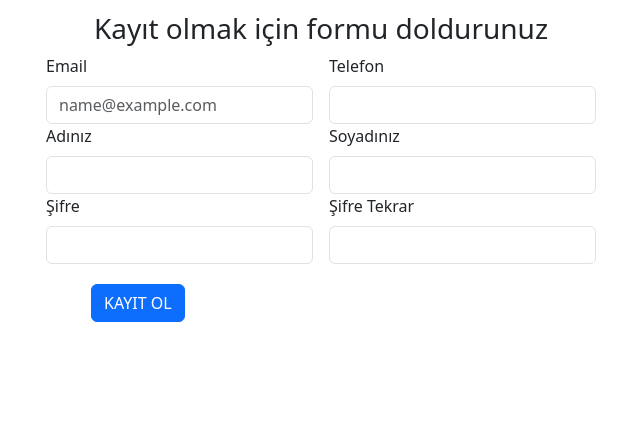
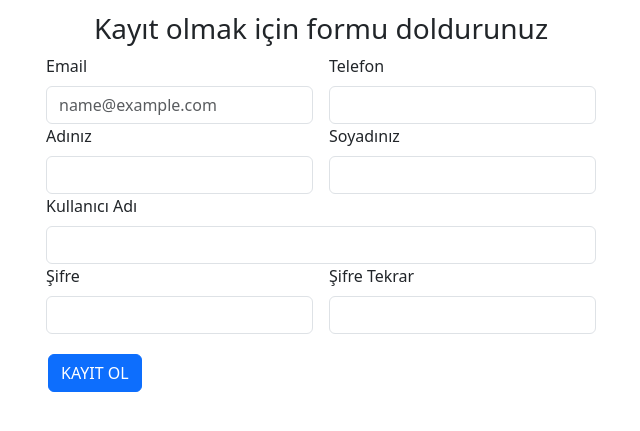
Before and after one commit to Voyager-Express/Voyager-Express, a Django app: page /kayitol in a window 1280 px wide. Shown: the part 166-597 px from the top of the page, without its empty margins (319-959 px from the left). Run offline with Django 4.2, Linux system fonts and the light colour scheme; some libraries are stand-ins or nearby versions.

Commit message:
register functions added

```diff
--- a/cargo_tracking/templates/kayitol.html
+++ b/cargo_tracking/templates/kayitol.html
@@ -40,6 +40,12 @@
                 </div>
               </div>
               <div class="row g-3 justify-content-center">
+                <div class="col-md-6">
+                  <label for="inputPassword4" class="form-label">Kullanıcı Adı</label>
+                  <input type="password" name="usernameR" class="form-control" aria-label="First name">
+                </div>
+              </div>
+              <div class="row g-3 justify-content-center">
                 <div class="col-md-3">
                   <label for="inputPassword4" class="form-label">Şifre</label>
                   <input type="password" name="password1R" class="form-control" aria-label="First name">
@@ -50,8 +56,17 @@
                 </div>
                 <div class="mb-1"></div>
               </div>
+              <div class="col-md-3">
+                {% if messages %}
+                  <ul class="messages">
+                    {% for message in messages %}
+                      <li {% if message.tags %} class="{{ message.tags }}" {% endif %} style="color: red;">{{message}}</li>
+                    {% endfor %}
+                  </ul>
+                {% endif %}
+            </div>
               <div class="row g-3 justify-content-start">
-                <div class="col-md-3" style="margin-left: 328px;" >
+                <div class="col-md-3" style="margin-left: 285px;" >
                   <button type="submit" class="btn btn-primary">KAYIT OL</button>
                 </div>
               </div>
--- a/cargo_tracking/views.py
+++ b/cargo_tracking/views.py
@@ -1,7 +1,7 @@
 from django.shortcuts import render, redirect
 from django.contrib.auth import authenticate, login, logout
 from django.http import HttpResponse
-from . import models
+from .models import User
 from django.contrib import messages
 from django.contrib.auth import authenticate
 from django.contrib.auth.decorators import login_required, user_passes_test
@@ -32,8 +32,35 @@ def girisyap(request):
 
         else:
            return render(request, "girisyap")
+    return render(request, "girisyap.html")
 
-    return render(request, "girisyap.html")
+@user_passes_test(lambda u: not u.is_authenticated)
+def kayitol(request):
+    if (request.method == 'POST'):
+        email = request.POST.get("emailR")
+        phone = request.POST.get("phoeR")
+        name= request.POST.get("nameR")
+        lastname = request.POST.get("lastnameR")
+        password1 = request.POST.get('password1R')
+        password2 = request.POST.get("password2R")
+        username = request.POST.get("usernameR")
+        if (password1 == password2):
+            if (User.objects.filter(email=email).exists()):
+                messages.error(request, "Email mevcut")
+                return redirect("kayitol")
+            elif(User.objects.filter(user_name=username).exists()):
+                messages.error(request, "Kullanıcı adı mevcut")
+                return redirect("kayitol")
+            else:
+                user = User.objects.create_user(email=email,  password=password1, phone=phone, user_name=username, first_name=name, last_name=lastname, role="CUSTOMER")
+                user.save()
+                # messages.success(request, "Hesabınız başarılı bir şekilde oluşturuldu")
+                return redirect("girisyap")
+        elif(password1 != password2):
+            messages.error(request, "Şifre tekrarı hatalı")
+            return redirect("kayitol")
+
+    return render(request, "kayitol.html")
 
 
 ## Admin Views
@@ -89,11 +116,6 @@ def hesapayarlari(request):
 def hakkimizda(request):
     return render(request, "hakkimizda.html")
 
-@user_passes_test(lambda u: not u.is_authenticated)
-def kayitol(request):
-    ## in progress ...
-    return render(request, "kayitol.html")
-
 def logout_view(request):
     logout(request)
     response = redirect('anasayfa')
```
